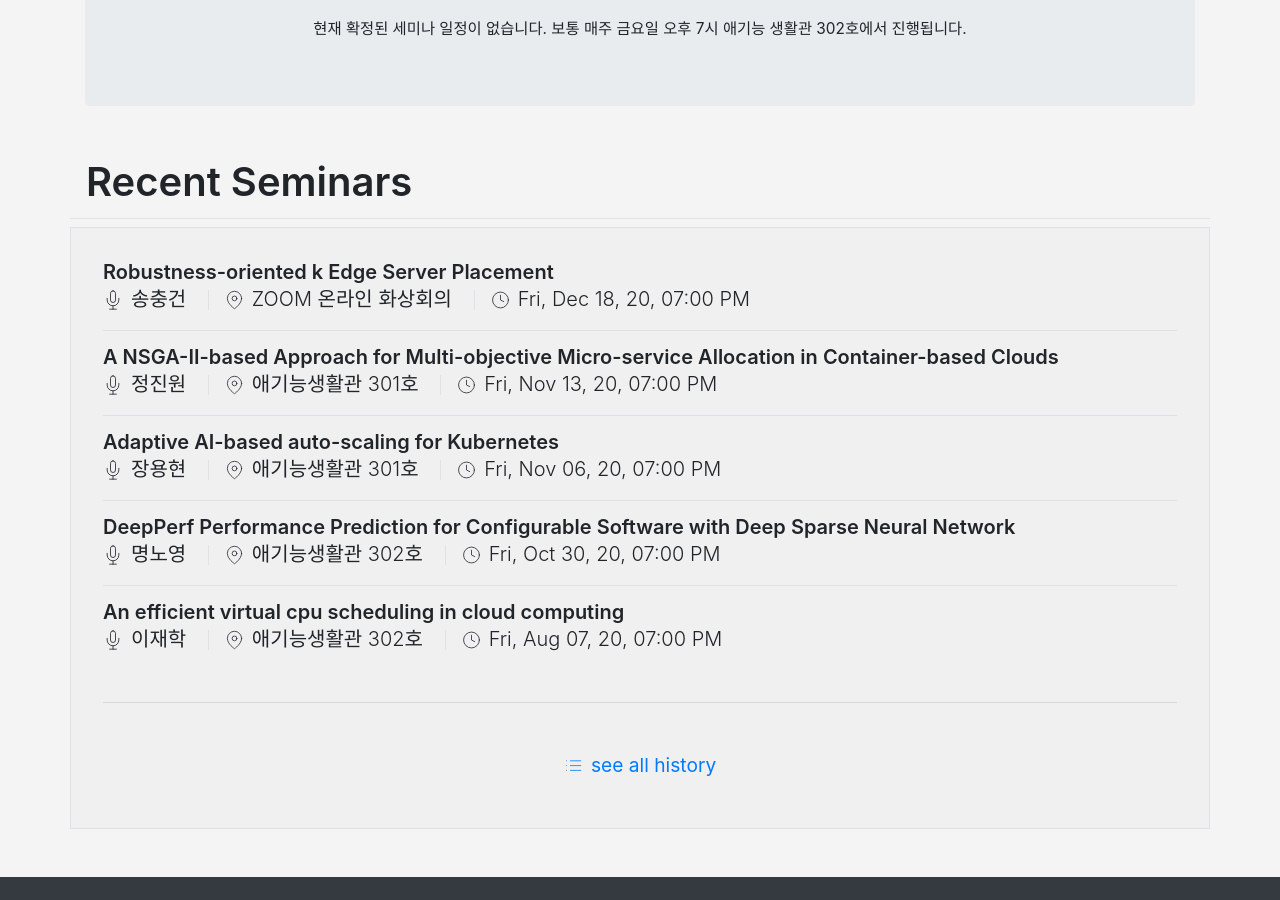
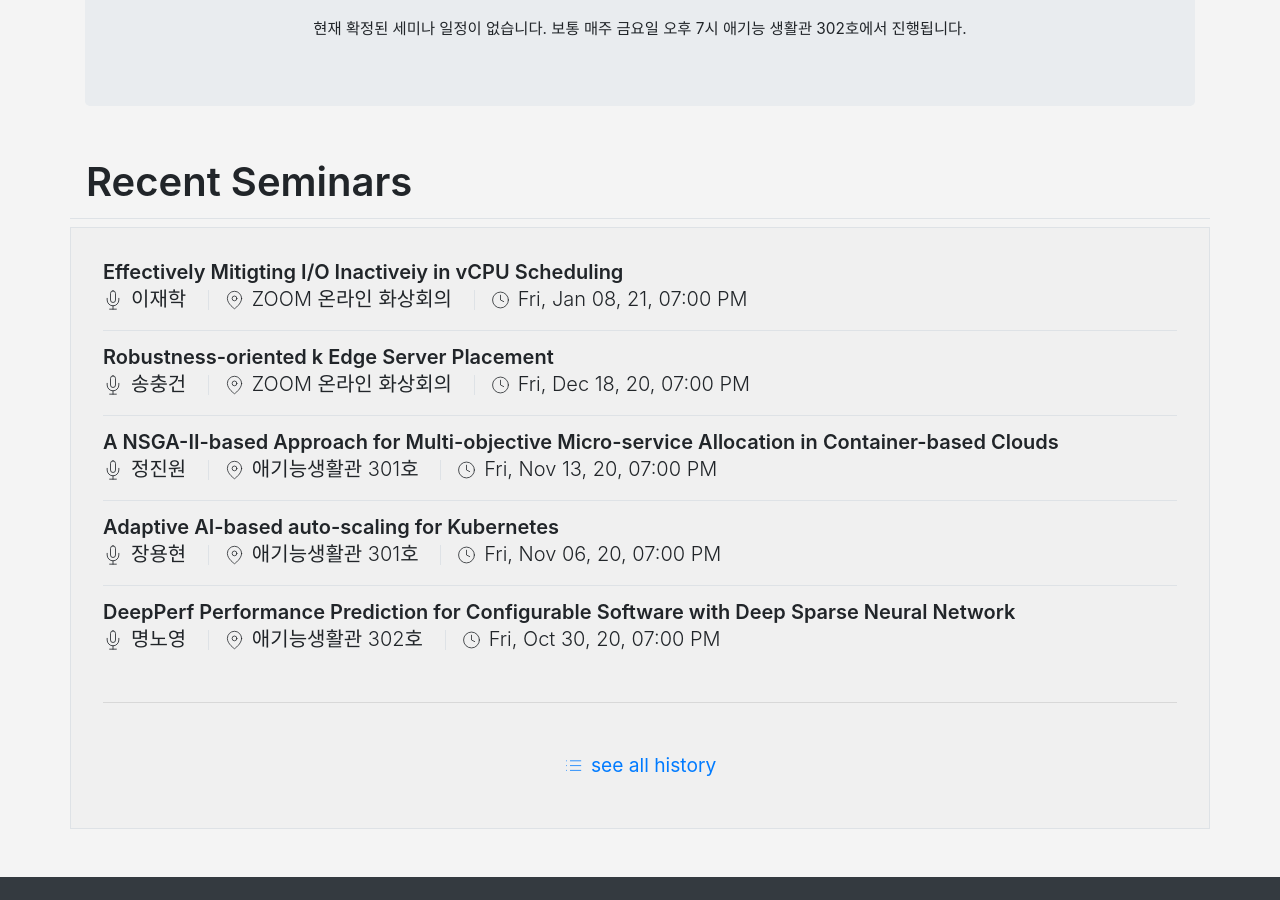
Before and after one commit to KU-Cloud/ku-cloud.github.io, a Jekyll site: the page built from seminar.html, in a window 1280 px wide and 900 px high, scrolled down 355 px. Built offline with Jekyll 4.4.1, drawn with Linux system fonts in a browser that asks for light colours.

Commit message:
update seminars

```diff
--- a/_data/seminars.yaml
+++ b/_data/seminars.yaml
@@ -659,3 +659,7 @@
   date: 2020-12-18T19:00:00.000+0900
   speacker: 송충건
   location: ZOOM 온라인 화상회의
+- title: 'Effectively Mitigting I/O Inactiveiy in vCPU Scheduling'
+  date: 2021-01-08T19:00:00.000+0900
+  speacker: 이재학
+  location: ZOOM 온라인 화상회의
```
